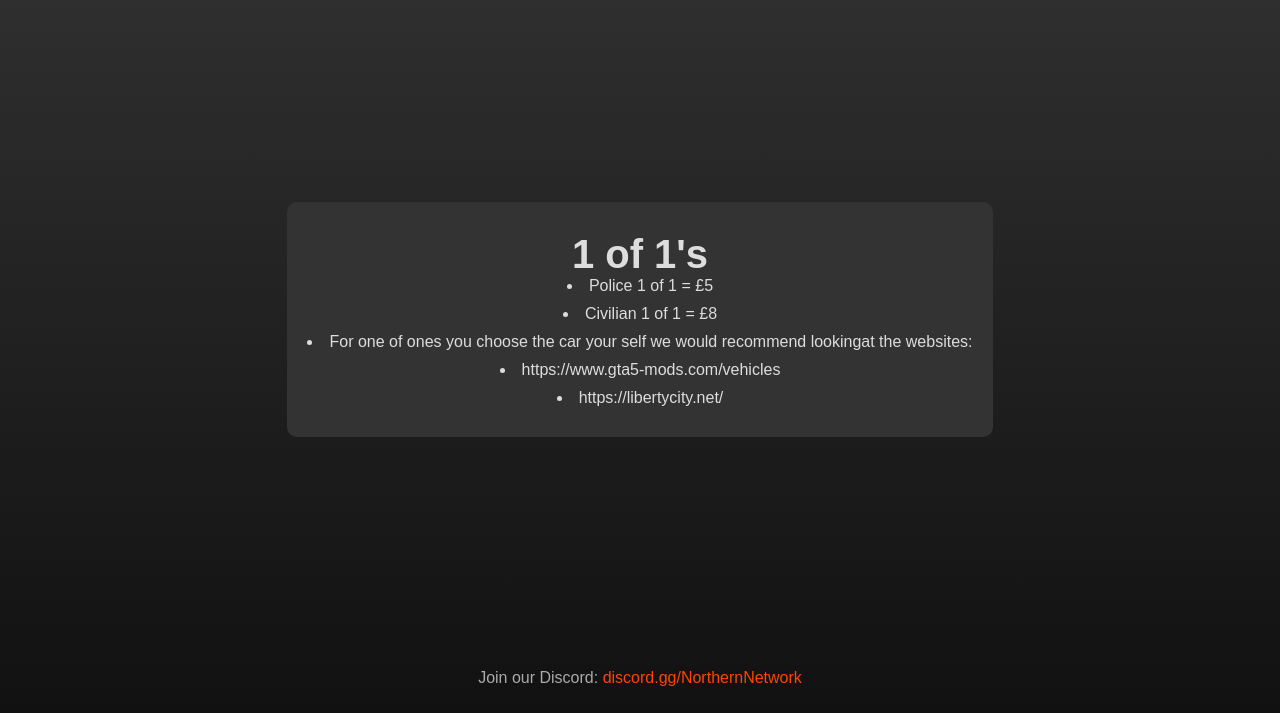
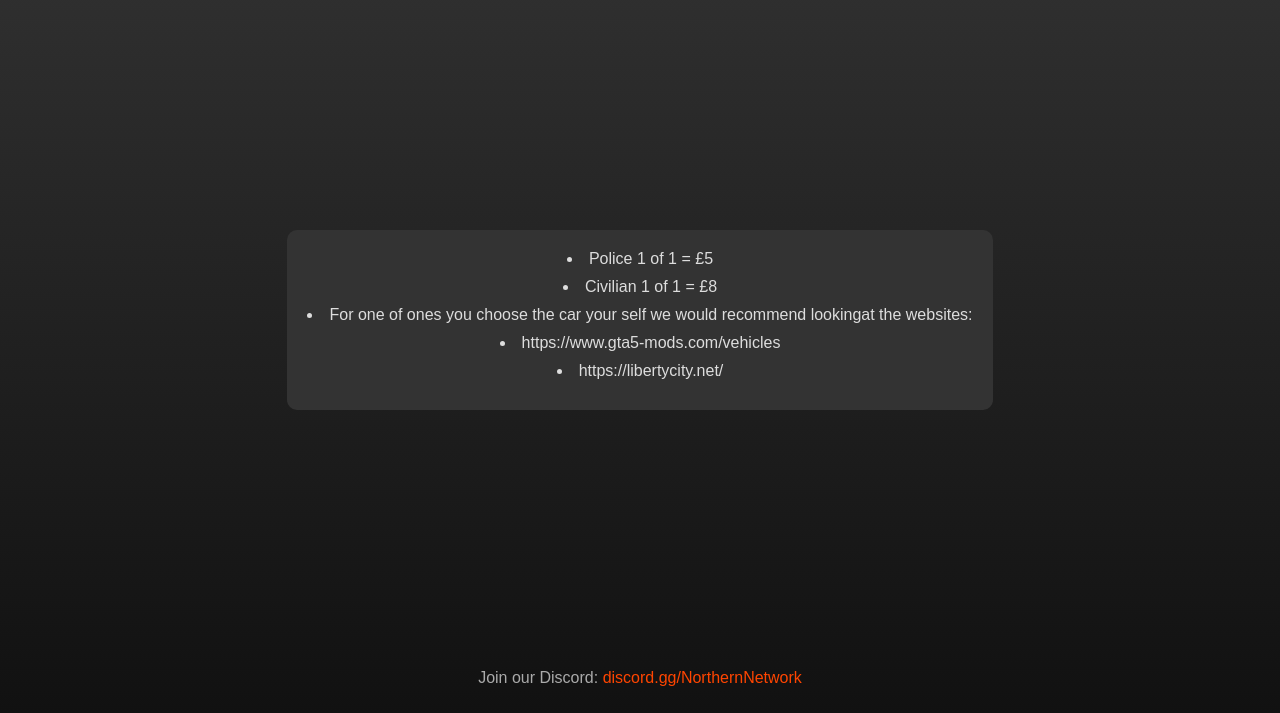
Before and after one commit to rileyshy/northertn-site, a plain HTML site: page one-of-one.html in a window 1280 px wide. Shown: the part 107-820 px from the top of the page. Drawn offline with Linux system fonts and the light colour scheme.

Commit message:
Update one-of-one.html

```diff
--- a/one-of-one.html
+++ b/one-of-one.html
@@ -20,7 +20,6 @@
     <h1>1 of 1 Products</h1>
     <div class="store-container">
         <section class="tos-section">
-                <h1>1 of 1's</h1>
                 <li>Police 1 of 1 = £5</li>
                 <li>Civilian 1 of 1 = £8</li>
                 <li>For one of ones you choose the car your self we would recommend lookingat the websites:</li>
```
